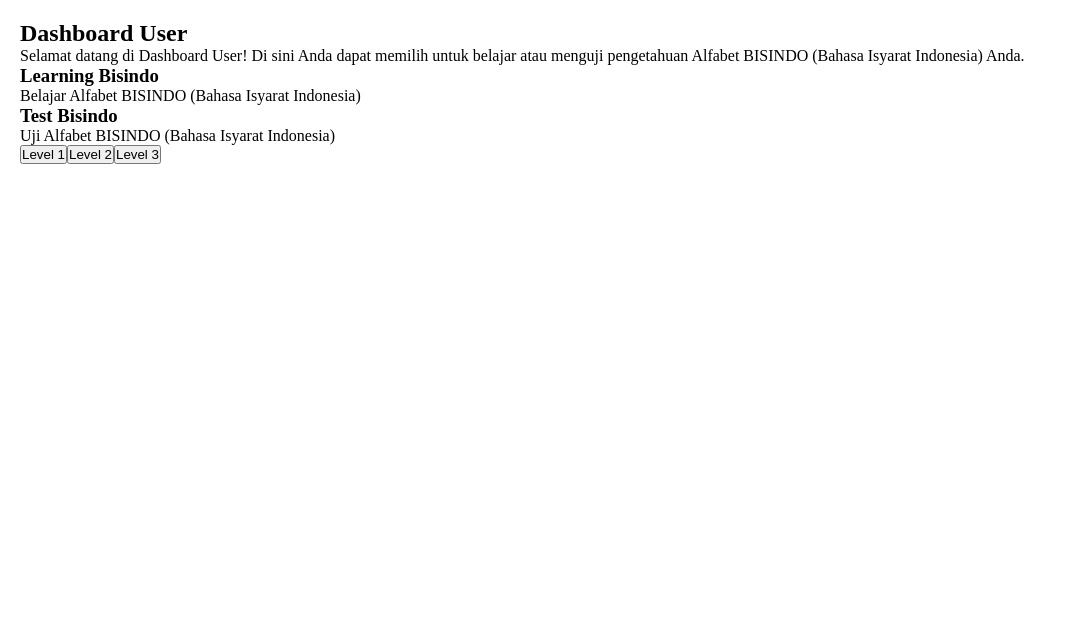
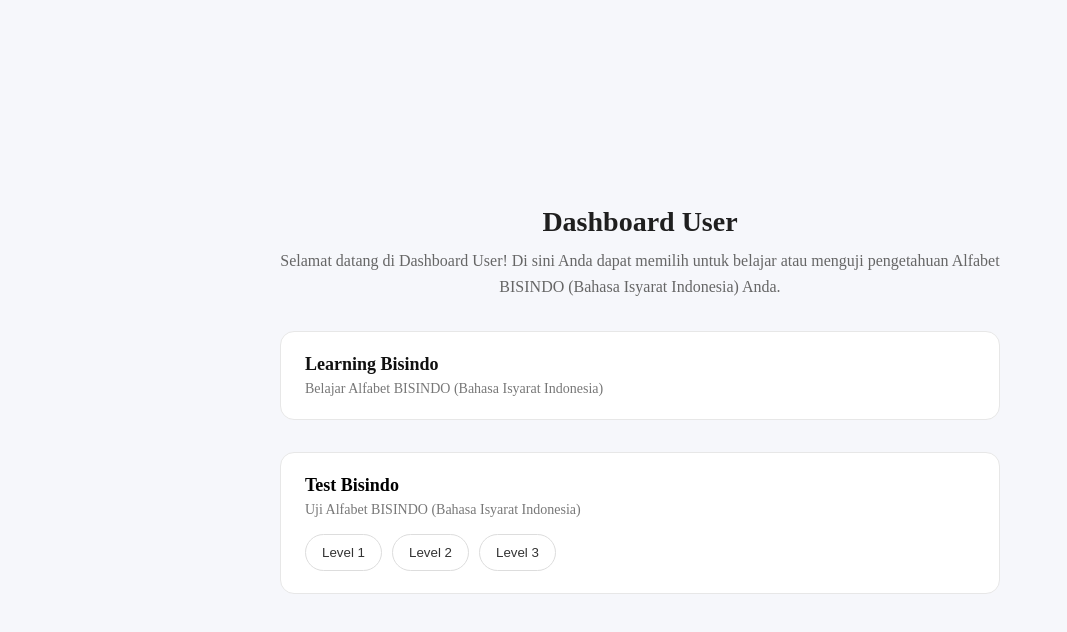
Before and after one commit to srmpandejlaki/BISINDO, a React (Vite) app in the folder frontend/: page /user/dashboard in a window 1280 px wide. Shown: the top 632 px of the page, without its empty margins (0-1067 px from the left). Built offline with nearby package versions, Linux system fonts and the light colour scheme; no server answers.

Commit message:
styling halaman dashboard user

```diff
--- /dev/null
+++ b/frontend/src/features/dashboard-user/pages/DashboardUser.scss
@@ -0,0 +1,116 @@
+.dashboard-user {
+  height: 100vh;
+  padding: 40px 20px;
+  display: flex;
+  flex-direction: column;
+  justify-content: center;
+  align-items: center;
+  gap: 2rem;
+  background: #f6f7fb;
+  font-family: inherit;
+
+  .pengantar {
+    max-width: 720px;
+    text-align: center;
+
+    h2 {
+      font-size: 28px;
+      margin-bottom: 10px;
+      color: #1f1f1f;
+    }
+
+    p {
+      color: #666;
+      line-height: 1.6;
+    }
+  }
+
+  a {
+    text-decoration: none;
+    width: 100%;
+    display: flex;
+    justify-content: center;
+  }
+
+  .learning-bisindo-card {
+    width: 100%;
+    max-width: 720px;
+    background: white;
+    border: 1px solid #e7e7e7;
+    border-radius: 14px;
+    padding: 22px 24px;
+    cursor: pointer;
+    transition: 0.2s ease;
+
+    display: flex;
+    flex-direction: column;
+    gap: 6px;
+
+    h3 {
+      font-size: 18px;
+      color: #111;
+    }
+
+    p {
+      font-size: 14px;
+      color: #777;
+    }
+
+    &:hover {
+      border-color: #4f8cff;
+      transform: translateY(-2px);
+    }
+  }
+
+  .test-bisindo {
+    width: 100%;
+    max-width: 720px;
+    background: white;
+    border: 1px solid #e7e7e7;
+    border-radius: 14px;
+    padding: 22px 24px;
+
+    display: flex;
+    flex-direction: column;
+    gap: 16px;
+
+    .test-bisindo-card {
+      h3 {
+        font-size: 18px;
+        margin-bottom: 6px;
+      }
+
+      p {
+        font-size: 14px;
+        color: #777;
+      }
+    }
+
+    .button-levels {
+      display: flex;
+      gap: 10px;
+      flex-wrap: wrap;
+
+      button {
+        padding: 10px 16px;
+        border-radius: 999px;
+        border: 1px solid #ddd;
+        background: #fff;
+        cursor: pointer;
+        font-weight: 500;
+        color: #333;
+        transition: 0.2s ease;
+
+        &:hover {
+          border-color: #4f8cff;
+          color: #4f8cff;
+          transform: translateY(-1px);
+        }
+
+        &:active {
+          transform: scale(0.97);
+        }
+      }
+    }
+  }
+}
--- a/frontend/src/features/learning-bisindo/pages/LearningBisindo.scss
+++ b/frontend/src/features/learning-bisindo/pages/LearningBisindo.scss
@@ -10,7 +10,7 @@
 }
 
 .detail-alfabet {
-  width: 450px;
+  width: 35%;
   flex-shrink: 0;
 }
 
```
